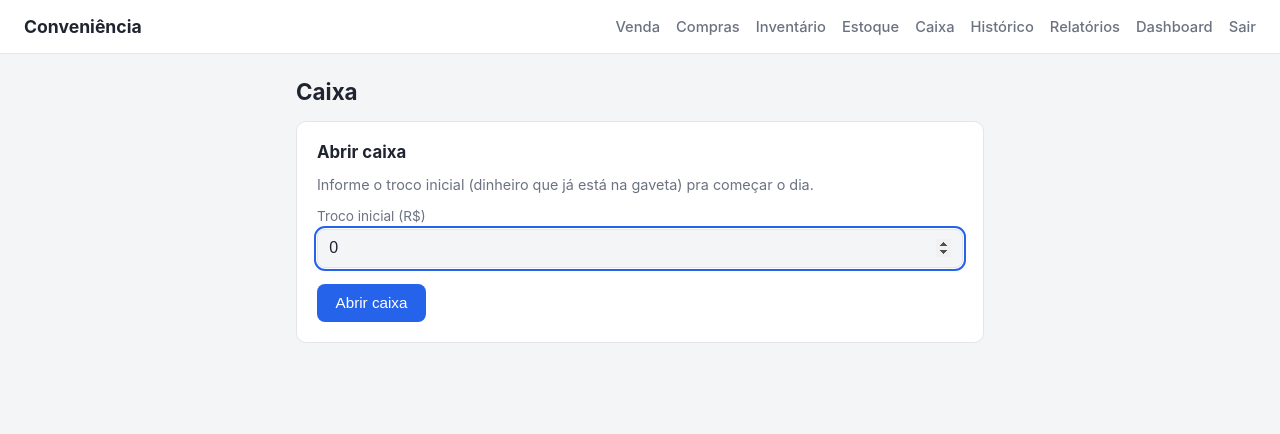
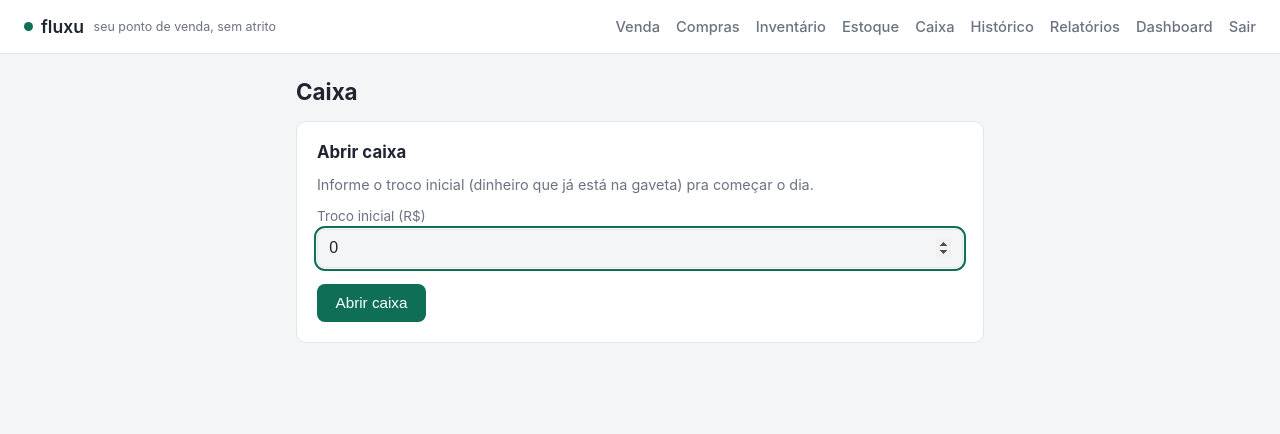
Before and after one commit to xandzin/fluxu, a Flask app: page /caixa in a window 1280 px wide. Shown: the top 434 px of the page. Run offline with Flask 3, Linux system fonts and the light colour scheme; the visitor is signed in with stand-in values (Sample User, id 1); data that the repository does not hold is empty.

Commit message:
Rebrandeia front-end de Convenienca para fluxu

```diff
--- a/static/style.css
+++ b/static/style.css
@@ -4,11 +4,13 @@
     --texto: #1f2430;
     --muted: #6b7280;
     --borda: #e2e5ea;
-    --primaria: #2563eb;
-    --primaria-escura: #1d4ed8;
+    --primaria: #0F6E56;
+    --primaria-escura: #085041;
+    --acento: #D85A30;
+    --acento-escura: #B84424;
     --erro: #dc2626;
-    --aviso-bg: #fff7ed;
-    --aviso-texto: #9a3412;
+    --aviso-bg: #FAEEDA;
+    --aviso-texto: #854F0B;
 }
 
 * { box-sizing: border-box; }
@@ -31,7 +33,23 @@ body {
     border-bottom: 1px solid var(--borda);
 }
 
-.marca { font-weight: 700; font-size: 1.1rem; }
+.marca-bloco { display: flex; align-items: baseline; gap: 0.6rem; flex-wrap: wrap; }
+
+.marca { font-weight: 600; font-size: 1.1rem; display: inline-flex; align-items: center; gap: 0.5rem; }
+
+.marca-ponto {
+    width: 9px;
+    height: 9px;
+    border-radius: 50%;
+    background: var(--primaria);
+    display: inline-block;
+}
+
+.marca-tagline { font-size: 0.78rem; color: var(--muted); }
+
+@media (max-width: 560px) {
+    .marca-tagline { display: none; }
+}
 
 .topo nav {
     display: flex;
@@ -128,6 +146,9 @@ button, .botao-link {
 
 .primario { background: var(--primaria); color: white; }
 .primario:hover { background: var(--primaria-escura); }
+
+.acento { background: var(--acento); color: white; }
+.acento:hover { background: var(--acento-escura); }
 
 .secundario { background: var(--bg); color: var(--texto); border-color: var(--borda); }
 .secundario:hover { background: #e9ebef; }
@@ -298,8 +319,8 @@ table.tabela-historico { width: 100%; }
         --texto: #e8e9ec;
         --muted: #9199a6;
         --borda: #2a2e38;
-        --aviso-bg: #2b1d0f;
-        --aviso-texto: #fb923c;
+        --aviso-bg: #3B2A0C;
+        --aviso-texto: #FBBF24;
     }
     .secundario:hover { background: #262a34; }
     .aviso.erro { background: #2b1414; color: #f87171; }
--- a/templates/base.html
+++ b/templates/base.html
@@ -3,12 +3,15 @@
 <head>
     <meta charset="utf-8">
     <meta name="viewport" content="width=device-width, initial-scale=1">
-    <title>{% block titulo %}Conveniência{% endblock %}</title>
+    <title>{% block titulo %}{% endblock %} — fluxu</title>
     <link rel="stylesheet" href="{{ url_for('static', filename='style.css') }}">
 </head>
 <body>
     <header class="topo">
-        <span class="marca">Conveniência</span>
+        <div class="marca-bloco">
+            <span class="marca"><span class="marca-ponto"></span>fluxu</span>
+            <span class="marca-tagline">seu ponto de venda, sem atrito</span>
+        </div>
         <nav>
             <a href="{{ url_for('venda') }}">Venda</a>
             <a href="{{ url_for('compras') }}">Compras</a>
--- a/templates/caixa.html
+++ b/templates/caixa.html
@@ -1,5 +1,5 @@
 {% extends "base.html" %}
-{% block titulo %}Caixa — Conveniência{% endblock %}
+{% block titulo %}Caixa{% endblock %}
 {% block conteudo %}
 <h1>Caixa</h1>
 
--- a/templates/compra_editar.html
+++ b/templates/compra_editar.html
@@ -1,5 +1,5 @@
 {% extends "base.html" %}
-{% block titulo %}Editar compra — Conveniência{% endblock %}
+{% block titulo %}Editar compra{% endblock %}
 {% block conteudo %}
 <h1>Editar compra</h1>
 <p class="info">{{ descricao }}</p>
--- a/templates/compras.html
+++ b/templates/compras.html
@@ -1,5 +1,5 @@
 {% extends "base.html" %}
-{% block titulo %}Compras — Conveniência{% endblock %}
+{% block titulo %}Compras{% endblock %}
 {% block conteudo %}
 <h1>Lançar compra</h1>
 
--- a/templates/dashboard.html
+++ b/templates/dashboard.html
@@ -1,5 +1,5 @@
 {% extends "base.html" %}
-{% block titulo %}Dashboard — Conveniência{% endblock %}
+{% block titulo %}Dashboard{% endblock %}
 {% block conteudo %}
 <h1>Dashboard</h1>
 <p class="info">Área administrativa. Cuidado com as ações desta página — algumas são irreversíveis.</p>
--- a/templates/estoque.html
+++ b/templates/estoque.html
@@ -1,5 +1,5 @@
 {% extends "base.html" %}
-{% block titulo %}Estoque — Conveniência{% endblock %}
+{% block titulo %}Estoque{% endblock %}
 {% block conteudo %}
 <h1>Consultar estoque</h1>
 
--- a/templates/historico.html
+++ b/templates/historico.html
@@ -1,5 +1,5 @@
 {% extends "base.html" %}
-{% block titulo %}Histórico — Conveniência{% endblock %}
+{% block titulo %}Histórico{% endblock %}
 {% block conteudo %}
 <h1>Histórico de lançamentos</h1>
 <p class="info">
--- a/templates/inventario.html
+++ b/templates/inventario.html
@@ -1,5 +1,5 @@
 {% extends "base.html" %}
-{% block titulo %}Inventário — Conveniência{% endblock %}
+{% block titulo %}Inventário{% endblock %}
 {% block conteudo %}
 <h1>Inventário</h1>
 <p class="info">
--- a/templates/login.html
+++ b/templates/login.html
@@ -3,13 +3,13 @@
 <head>
     <meta charset="utf-8">
     <meta name="viewport" content="width=device-width, initial-scale=1">
-    <title>Entrar — Conveniência</title>
+    <title>Entrar — fluxu</title>
     <link rel="stylesheet" href="{{ url_for('static', filename='style.css') }}">
 </head>
 <body>
     <main class="tela-login">
         <form class="card login-card" method="post">
-            <h1>Conveniência</h1>
+            <h1 class="marca"><span class="marca-ponto"></span>fluxu</h1>
             {% if primeiro_acesso %}
             <p class="info">Primeiro acesso — defina a senha do sistema. Essa senha é única e compartilhada por
                 toda a equipe.</p>
--- a/templates/produto_form.html
+++ b/templates/produto_form.html
@@ -1,5 +1,5 @@
 {% extends "base.html" %}
-{% block titulo %}{{ "Novo produto" if modo == "novo" else "Editar produto" }} — Conveniência{% endblock %}
+{% block titulo %}{{ "Novo produto" if modo == "novo" else "Editar produto" }}{% endblock %}
 {% block conteudo %}
 <h1>{{ "Cadastrar produto" if modo == "novo" else "Editar produto" }}</h1>
 
--- a/templates/relatorios.html
+++ b/templates/relatorios.html
@@ -1,5 +1,5 @@
 {% extends "base.html" %}
-{% block titulo %}Relatórios — Conveniência{% endblock %}
+{% block titulo %}Relatórios{% endblock %}
 {% block conteudo %}
 <h1>Relatórios</h1>
 
--- a/templates/venda.html
+++ b/templates/venda.html
@@ -1,5 +1,5 @@
 {% extends "base.html" %}
-{% block titulo %}Venda — Conveniência{% endblock %}
+{% block titulo %}Venda{% endblock %}
 {% block conteudo %}
 <h1>Registrar venda</h1>
 
@@ -56,7 +56,7 @@
     <p id="finalizar-aviso" class="aviso erro hidden"></p>
 
     <div class="botoes">
-        <button id="btn-finalizar" class="primario">Finalizar venda</button>
+        <button id="btn-finalizar" class="acento">Finalizar venda</button>
     </div>
 </section>
 
--- a/templates/venda_editar.html
+++ b/templates/venda_editar.html
@@ -1,5 +1,5 @@
 {% extends "base.html" %}
-{% block titulo %}Editar venda — Conveniência{% endblock %}
+{% block titulo %}Editar venda{% endblock %}
 {% block conteudo %}
 <h1>Editar venda</h1>
 <p class="info">{{ venda.data_venda }} · {{ venda.produto_nome_raw }}</p>
```
